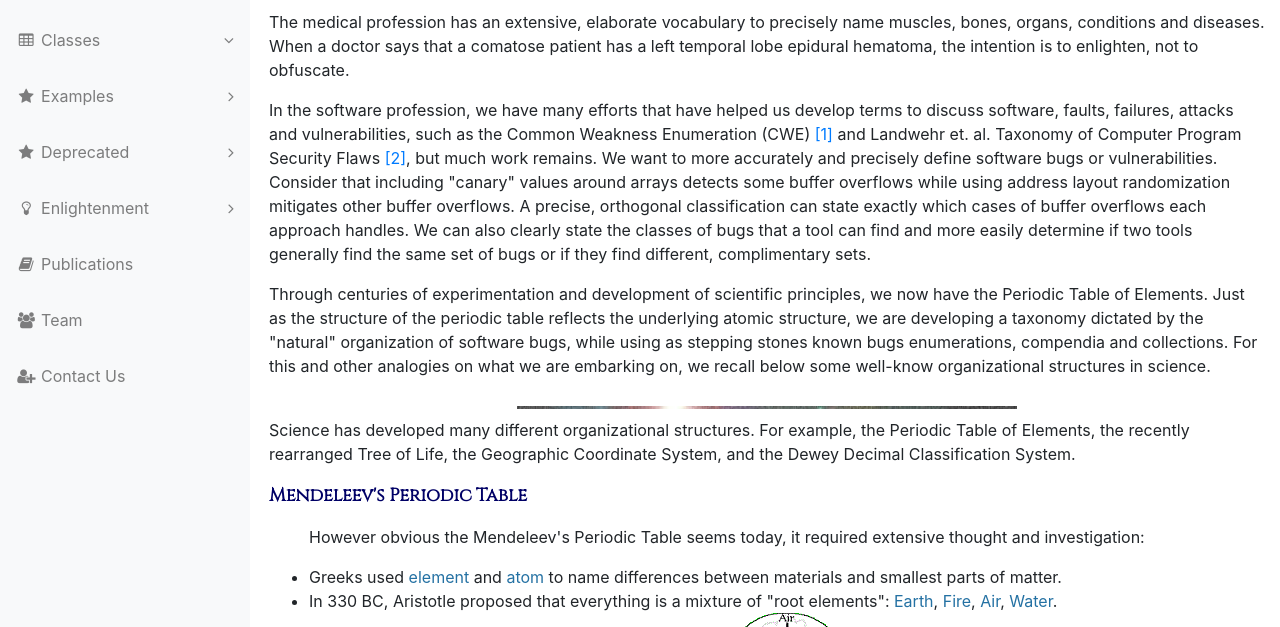
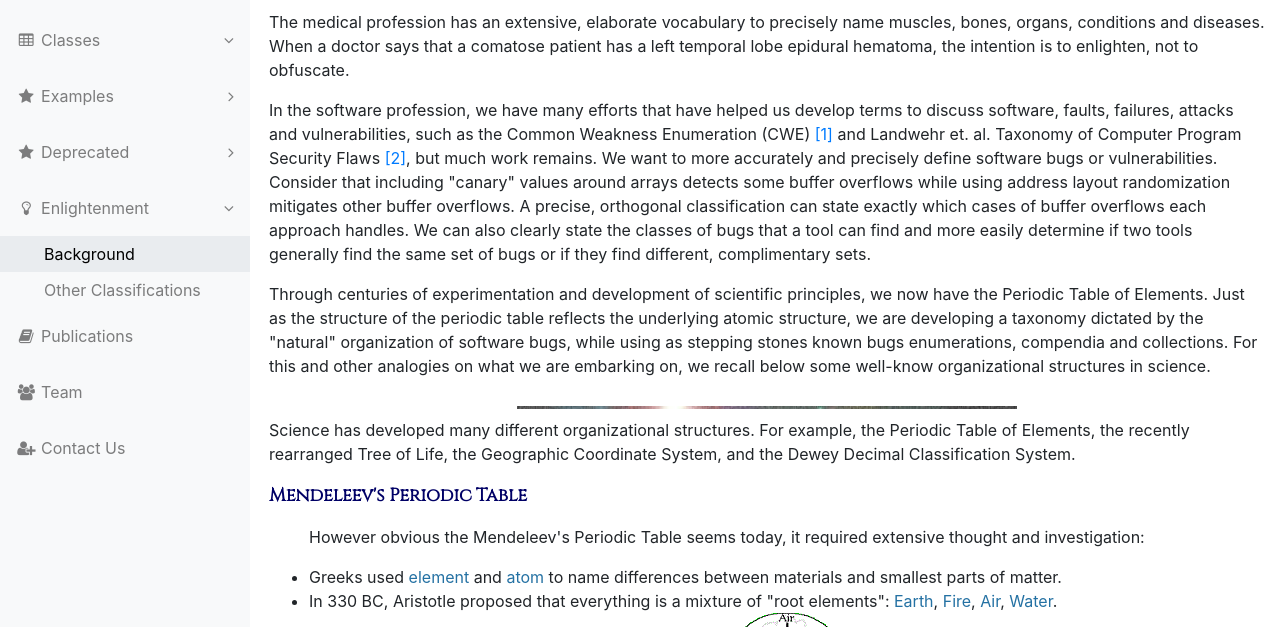
Before and after one commit to farhanadeem/BF, a plain HTML site: page Background/index.html in a window 1280 px wide. Shown: the part 114-741 px from the top of the page. Drawn offline with Linux system fonts and the light colour scheme; files whose address does not match are found by name.

Commit message:
team changes and enlightment nav fixes

```diff
--- a/Background/index.html
+++ b/Background/index.html
@@ -496,12 +496,12 @@
 
       </ul></li>
   <li class="nav-item" data-toggle="tooltip" data-placement="right" title="Enlightenment">
-          <a class="nav-link nav-link-collapse collapsed" data-toggle="collapse" href="#collapseComponents4" data-parent="#exampleAccordion">
+          <a class="nav-link nav-link-collapse " data-toggle="collapse" href="#collapseComponents4" data-parent="#exampleAccordion">
                                <i class="fa fa-fw fa-lightbulb-o"></i>
                                <span class="nav-link-text">Enlightenment</span>
                                </a>
 
-          <ul class="sidenav-second-level collapse" id="collapseComponents4">
+          <ul class="sidenav-second-level collapse show" id="collapseComponents4">
               <li class="active">
                   <a href="index.html">Background</a>
                </li>
```
Also changed, not shown: Enlightenment/otherclassifications.html (+2 -2 lines), index.html (+1 -1 lines), 1 other file.
